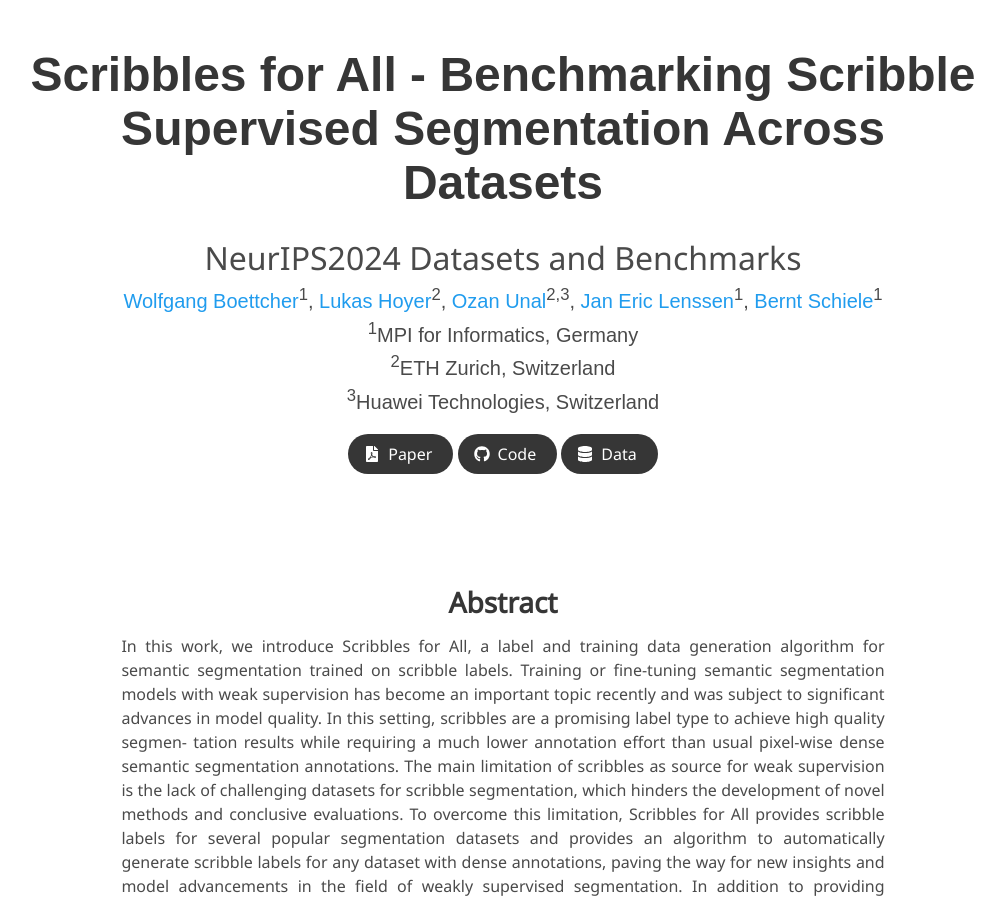
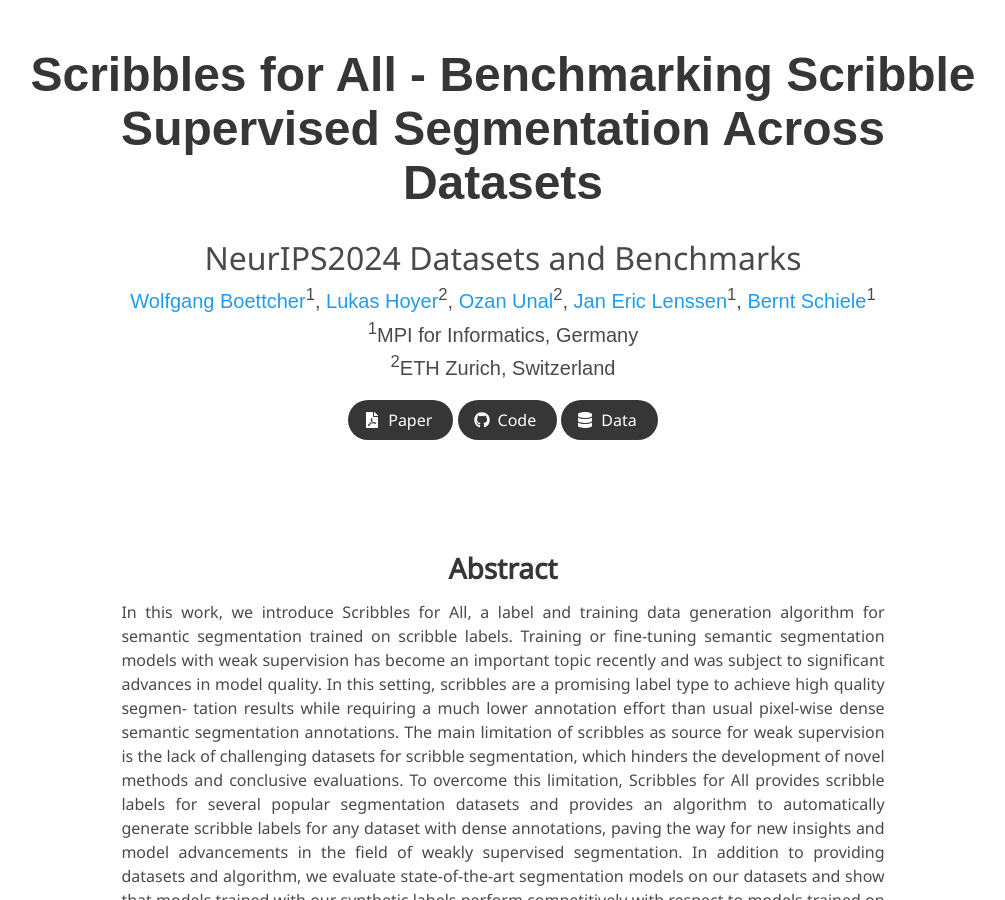
Before and after one commit to wbkit/Scribbles4All, a Jekyll site: the page built from index.md, in a window 1280 px wide and 900 px high. Shown: the whole window, without its empty margins (137-1142 px from the left). Built offline with Jekyll 4.4.1, drawn with Linux system fonts in a browser that asks for light colours; some web fonts are replaced.

Commit message:
Remove affilition of Ozan

```diff
--- a/index.md
+++ b/index.md
@@ -6,12 +6,11 @@ title: Scribbles for All - Benchmarking Scribble Supervised Segmentation Across
 conference: NeurIPS2024 Datasets and Benchmarks
 authors:
     <a href="https://www.linkedin.com/in/wolfgang-boettcher/">Wolfgang Boettcher</a><sup>1</sup>, <a href="https://lhoyer.github.io/">Lukas Hoyer</a><sup>2</sup>,
-        <a href="https://www.linkedin.com/in/ozan-unal/">Ozan Unal</a><sup>2,3</sup>, <a href="https://janericlenssen.github.io/">Jan Eric Lenssen</a><sup>1</sup>,
+        <a href="https://www.linkedin.com/in/ozan-unal/">Ozan Unal</a><sup>2</sup>, <a href="https://janericlenssen.github.io/">Jan Eric Lenssen</a><sup>1</sup>,
         <a href="https://www.mpi-inf.mpg.de/departments/computer-vision-and-machine-learning/people/bernt-schiele/">Bernt Schiele</a><sup>1</sup>
 affiliations:
     <sup>1</sup>MPI for Informatics, Germany <br />
     <sup>2</sup>ETH Zurich, Switzerland <br />
-    <sup>3</sup>Huawei Technologies, Switzerland
 paper: https://www.arxiv.org/abs/2408.12489
 code: https://github.com/wbkit/Scribbles4All
 data: https://github.com/wbkit/Scribbles4All
```
